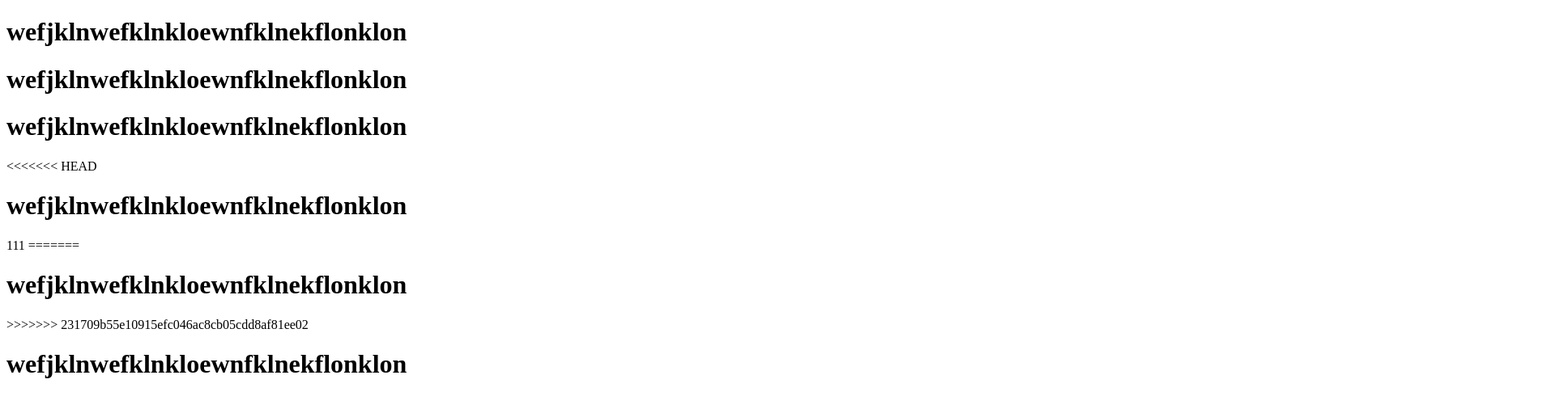
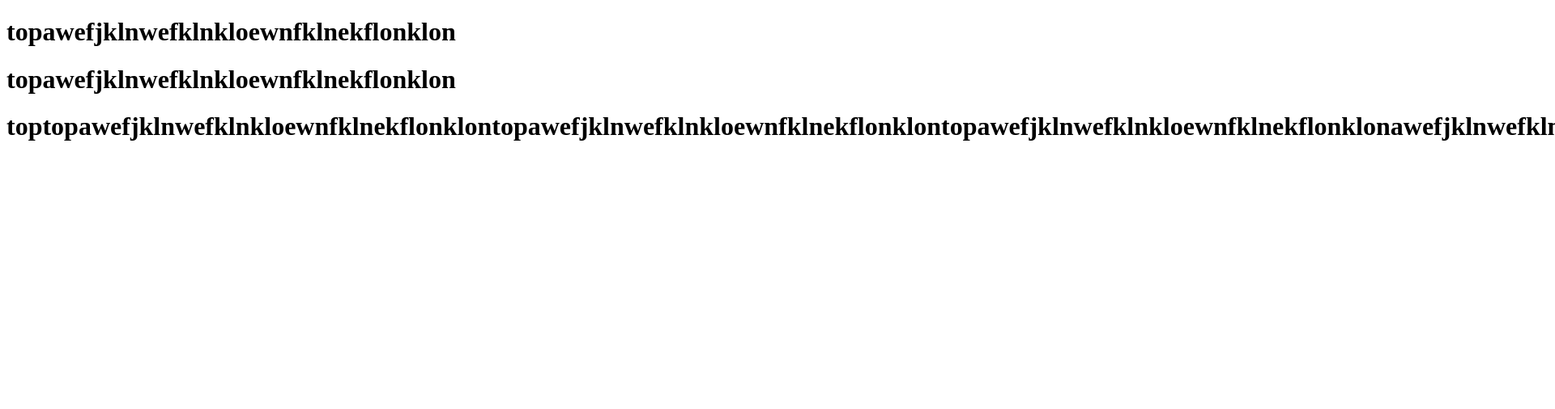
Before and after one commit to mistrydarshan222/sales-rate, a plain HTML site: page darshan.html in a window 1280 px wide. Shown: the top 506 px of the page at 81% size, 1920 px wide, since content can reach past the window. Drawn offline with Linux system fonts and the light colour scheme.

Commit message:
ewkjhfkjewf

```diff
--- a/darshan.html
+++ b/darshan.html
@@ -6,14 +6,8 @@
     <title>DarshanDocument1qkjabsdkbsakjdbkbsadbsjk</title>
 </head>
 <body>
-    <h1>wefjklnwefklnkloewnfklnekflonklon</h1>
-    <h1>wefjklnwefklnkloewnfklnekflonklon</h1>
-    <h1>wefjklnwefklnkloewnfklnekflonklon</h1>
-<<<<<<< HEAD
-    <h1>wefjklnwefklnkloewnfklnekflonklon</h1>111
-=======
-    <h1>wefjklnwefklnkloewnfklnekflonklon</h1>
->>>>>>> 231709b55e10915efc046ac8cb05cdd8af81ee02
-    <h1>wefjklnwefklnkloewnfklnekflonklon</h1>
+    <h1>topawefjklnwefklnkloewnfklnekflonklon</h1>
+    <h1>topawefjklnwefklnkloewnfklnekflonklon</h1>
+    <h1>toptopawefjklnwefklnkloewnfklnekflonklontopawefjklnwefklnkloewnfklnekflonklontopawefjklnwefklnkloewnfklnekflonklonawefjklnwefklnkloewnfklnekflonklon</h1>
 </body>
 </html>
```
Also changed, not shown: sahil.html (+6 -2 lines).
